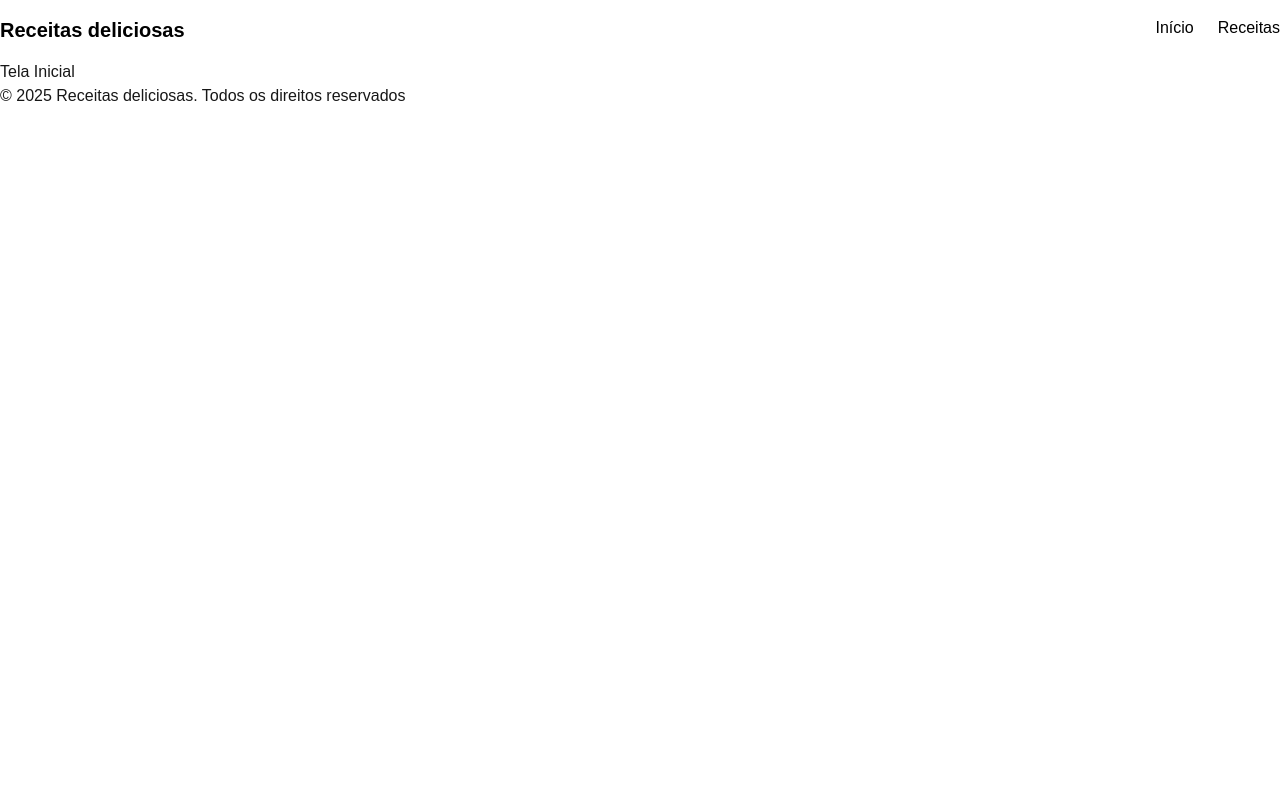
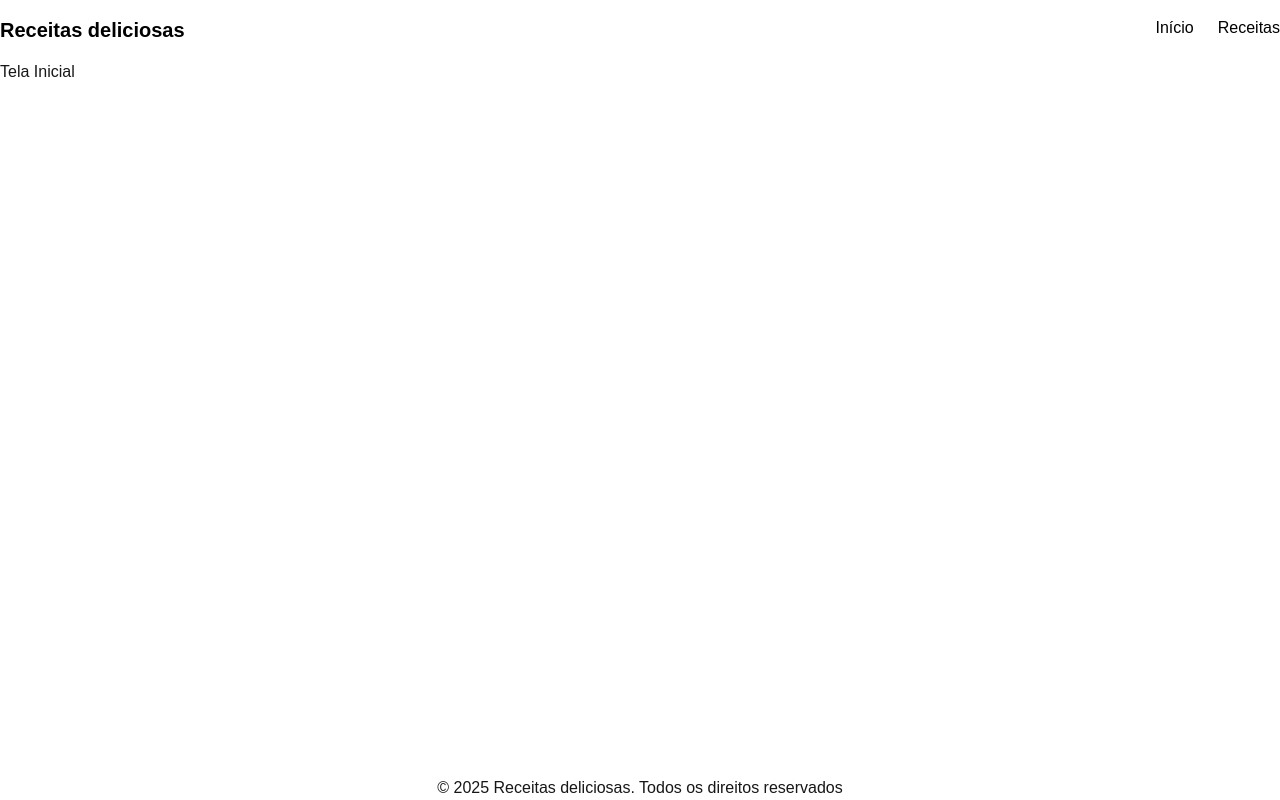
Before and after one commit to mtgvdavid/receitas-byron, a Next.js app: page / in a window 1280 px wide. Built offline with nearby package versions, Linux system fonts and the light colour scheme.

Commit message:
estilizando o footer

```diff
--- a/app/page.tsx
+++ b/app/page.tsx
@@ -1,7 +1,7 @@
 export default function Home() {
   return (
-    <div>
+    <main className="grow">
       <h1>Tela Inicial</h1>
-    </div>
+    </main>
   );
 }
--- a/components/Footer/index.tsx
+++ b/components/Footer/index.tsx
@@ -1,7 +1,7 @@
 export default function Footer(){
     return(
         <footer>
-            <div>
+            <div className="container mx-auto text-center">
                 <p>© 2025 Receitas deliciosas. Todos os direitos reservados</p>
             </div>
         </footer>
```
